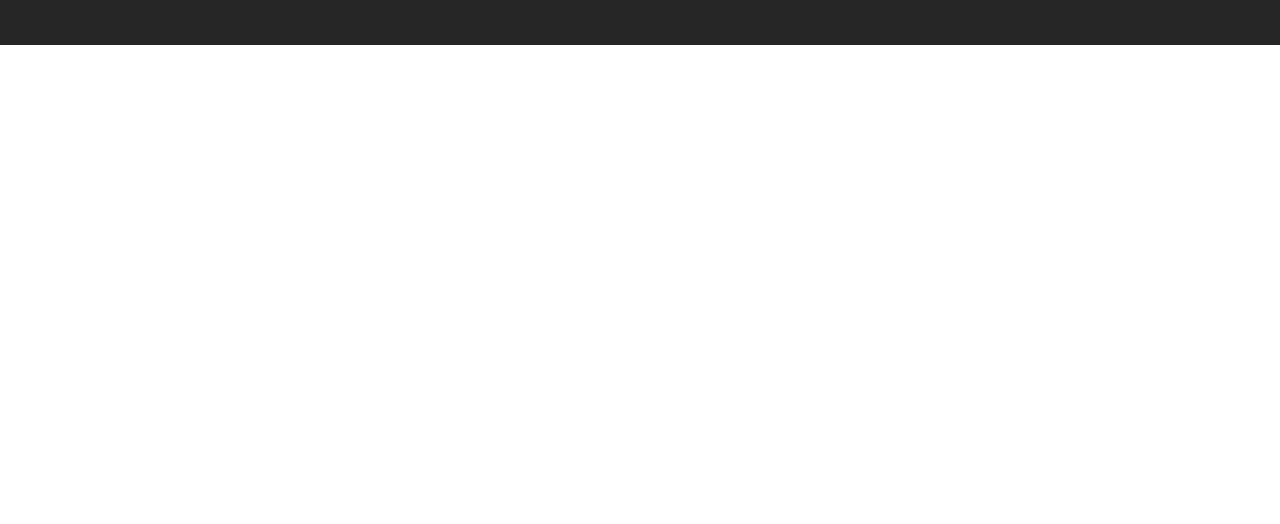
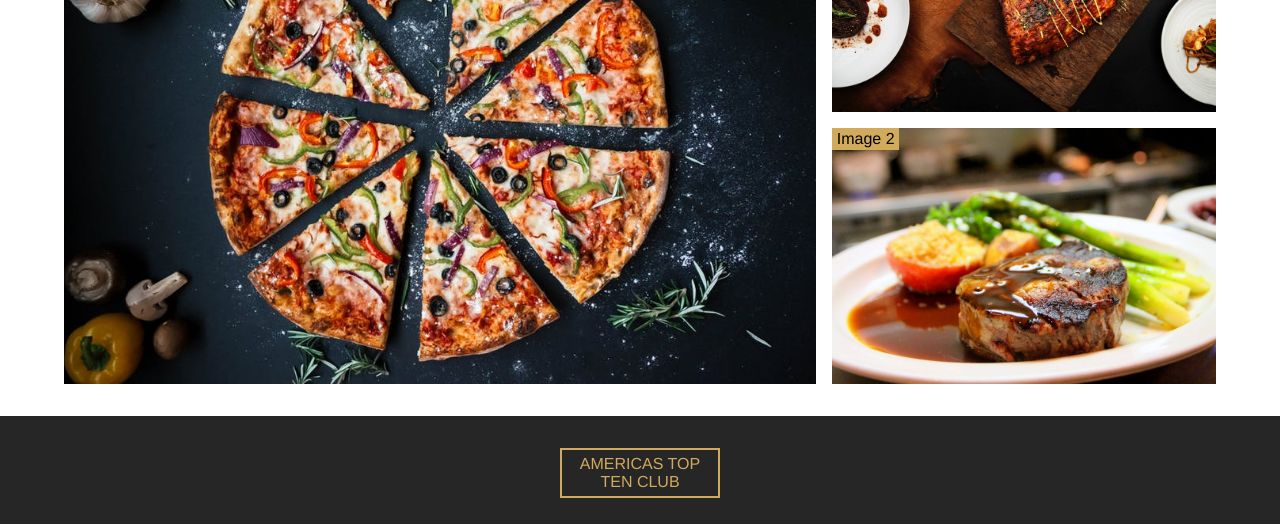
Before and after one commit to dlunsfo1/topten, a Gatsby site: page / in a window 1280 px wide. Shown: the part 1607-2131 px from the top of the page. Before the commit the page ends 1652 px from the top, so only its background shows below. Built offline with nearby package versions, Linux system fonts and the light colour scheme; Gatsby itself is replaced by a stand-in of ours.

Commit message:
[gallery] working gallery using graphql to pull from file system

```diff
--- /dev/null
+++ b/src/components/HomePageComponents/Gallery-1.js
@@ -0,0 +1,93 @@
+import React from 'react';
+import styled from 'styled-components';
+import { StaticQuery, graphql } from 'gatsby';
+import { styles, Section } from '../../utils';
+import Img from 'gatsby-image';
+
+const GET_IMAGES = graphql`
+  {
+    getImages: allFile(filter: { relativeDirectory: { eq: "homeGallery" } }) {
+      edges {
+        node {
+          childImageSharp {
+            fluid(maxWidth: 500) {
+              ...GatsbyImageSharpFluid_tracedSVG
+            }
+          }
+        }
+      }
+    }
+  }
+`;
+
+export default function Gallery() {
+  return (
+    <StaticQuery
+      query={GET_IMAGES}
+      render={data => {
+        const images = data.getImages.edges;
+
+        return (
+          <Section>
+            <GalleryWrapper>
+              {images.map(({ node }, index) => {
+                return (
+                  <div key={index} className={`item item-${index + 1}`}>
+                    <Img fluid={node.childImageSharp.fluid} />
+                    <p className="info">image {index}</p>
+                  </div>
+                );
+              })}
+            </GalleryWrapper>
+          </Section>
+        );
+      }}
+    />
+  );
+}
+
+const GalleryWrapper = styled.div`
+  display: grid;
+  grid-template-columns: auto;
+  grid-row-gap: 1rem;
+
+  .item {
+    position: relative;
+  }
+  .info {
+    position: absolute;
+    top: 0;
+    left: 0;
+    background: ${styles.colors.mainYellow};
+    padding: 0.1rem 0.3rem;
+    text-transform: capitalize;
+  }
+
+  @media (min-width: 576px) {
+    grid-template-columns: 1fr 1fr;
+    grid-column-gap: 1rem;
+  }
+
+  @media (min-width: 768px) {
+    grid-template-columns: repeat(3, 1fr);
+  }
+
+  @media (min-width: 992px) {
+    .gatsby-image-wrapper {
+      height: 100%;
+    }
+    grid-template-areas:
+      'one one two two'
+      'one one three three';
+
+    .item-1 {
+      grid-area: one;
+    }
+    .item-2 {
+      grid-area: two;
+    }
+    .item-3 {
+      grid-area: three;
+    }
+  }
+`;
--- a/src/pages/index.js
+++ b/src/pages/index.js
@@ -1,20 +1,22 @@
-import React from "react"
-import Layout from "../components/layout"
-import SEO from "../components/seo"
-import { IndexHeader, Banner, BannerButton } from "../utils"
-import img from "../images/bcg/homeBcg.jpeg"
-import QuickInfo from "../components/HomePageComponents/QuickInfo"
+import React from 'react';
+import Layout from '../components/layout';
+import SEO from '../components/seo';
+import { IndexHeader, Banner, BannerButton } from '../utils';
+import img from '../images/bcg/homeBcg.jpeg';
+import QuickInfo from '../components/HomePageComponents/QuickInfo';
+import Gallery from '../components/HomePageComponents/Gallery-1';
 
 const Index = () => (
   <Layout>
     <SEO title="Home" />
     <IndexHeader img={img}>
       <Banner title="America's Top Ten" subtitle="Tom Horan">
-        <BannerButton style={{ margin: "2rem auto" }}>Click</BannerButton>
+        <BannerButton style={{ margin: '2rem auto' }}>Click</BannerButton>
       </Banner>
     </IndexHeader>
     <QuickInfo />
+    <Gallery />
   </Layout>
-)
+);
 
-export default Index
+export default Index;
```
Also changed, not shown: src/components/HomePageComponents/Gallery.js (added, +109 -0 lines).
